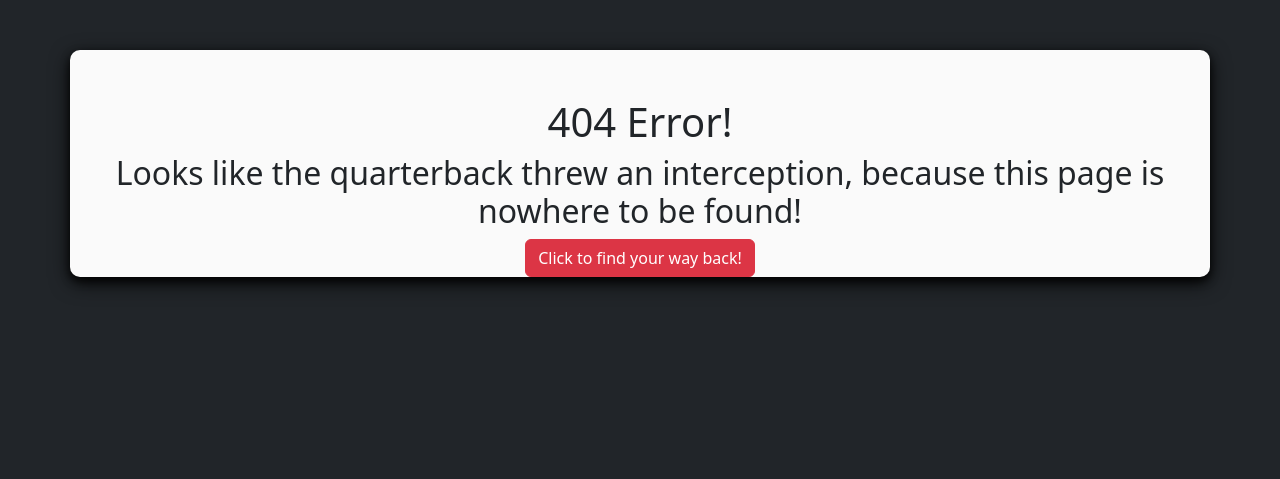
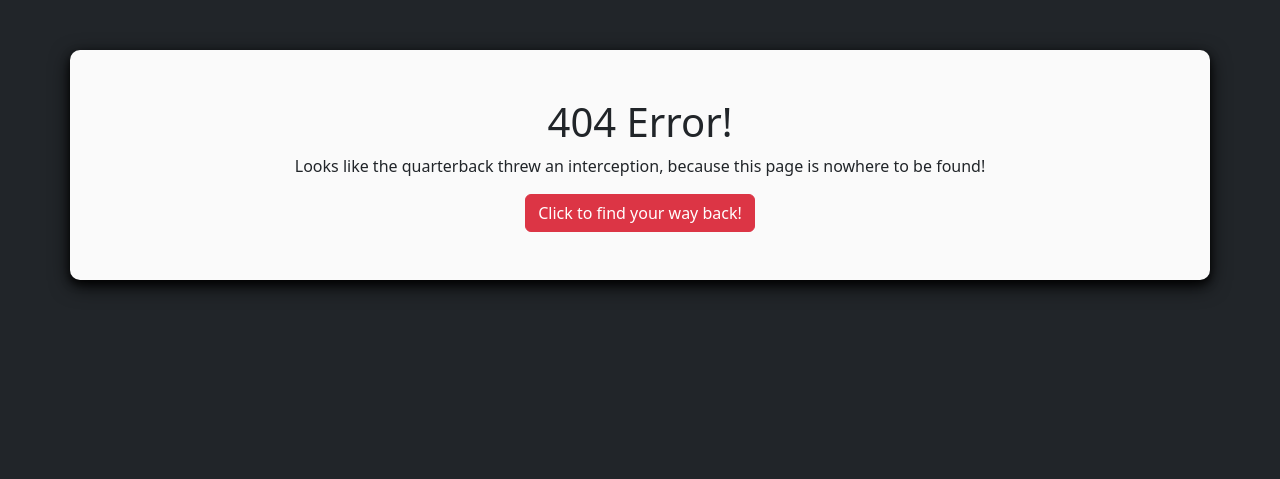
Before and after one commit to firstnamejonas/nfl-tailgate-app, a Django app: template templates/404.html in a window 1280 px wide. Shown: the part 67-546 px from the top of the page. Run offline with Django 4.2, Linux system fonts and the light colour scheme; the template is opened without the code that fills it, so the values that code supplies are empty; some libraries are stand-ins or nearby versions.

Commit message:
Add styling to error page link, change h2 to p

```diff
--- a/templates/404.html
+++ b/templates/404.html
@@ -10,13 +10,13 @@
         <div class="row">
             <div class="col-12 mt-5">
                 <h1>404 Error!</h1>
-                <h2>
+                <p>
                     Looks like the quarterback threw an interception, because this page is nowhere to be found!
-                </h2>
+                </p>
                 {% if user.is_authenticated %}
-                <a class="btn btn-danger" href="{% url 'chatrooms' %}">Click to find your way back!</a>
+                <a class="btn btn-danger mb-5" href="{% url 'chatrooms' %}">Click to find your way back!</a>
                 {% else %}
-                <a class="btn btn-danger" href="{% url 'home' %}">Click to find your way back!</a>
+                <a class="btn btn-danger mb-5" href="{% url 'home' %}">Click to find your way back!</a>
                 {% endif %}
             </div>
         </div>
```
